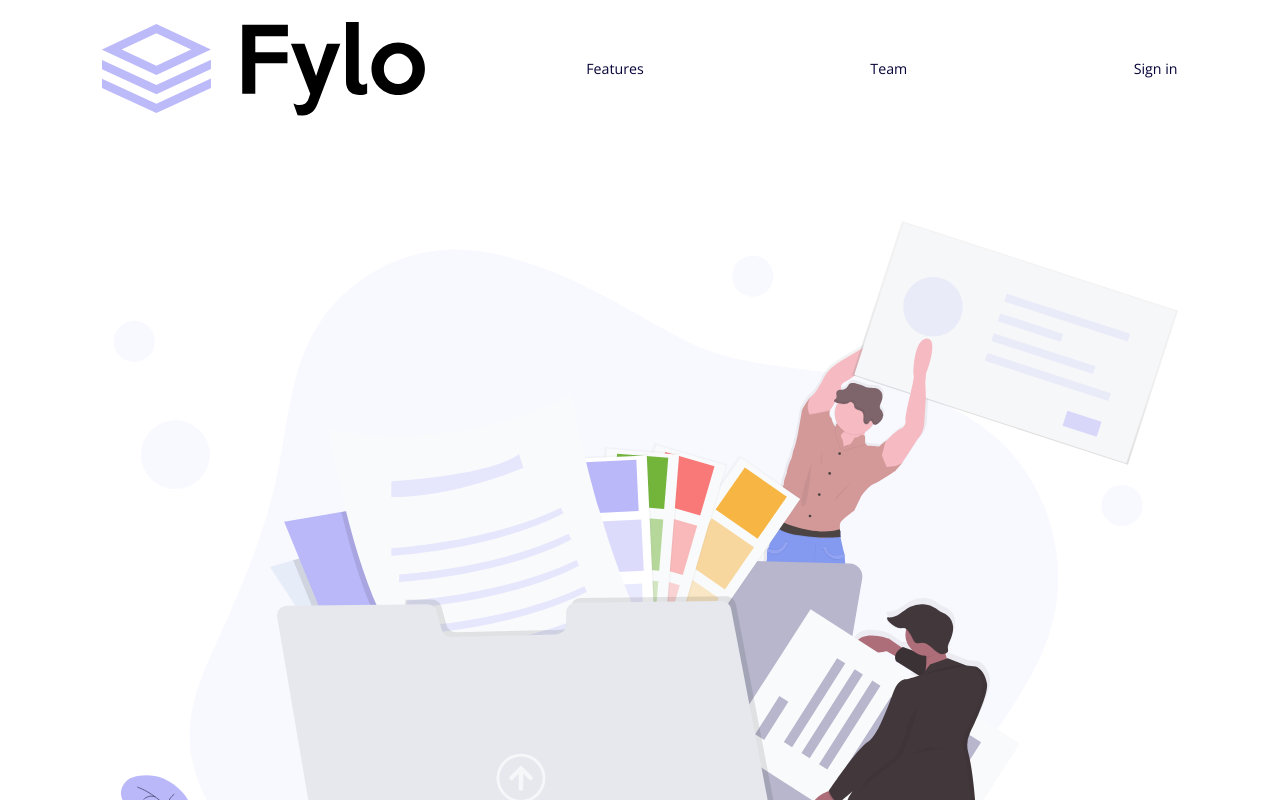
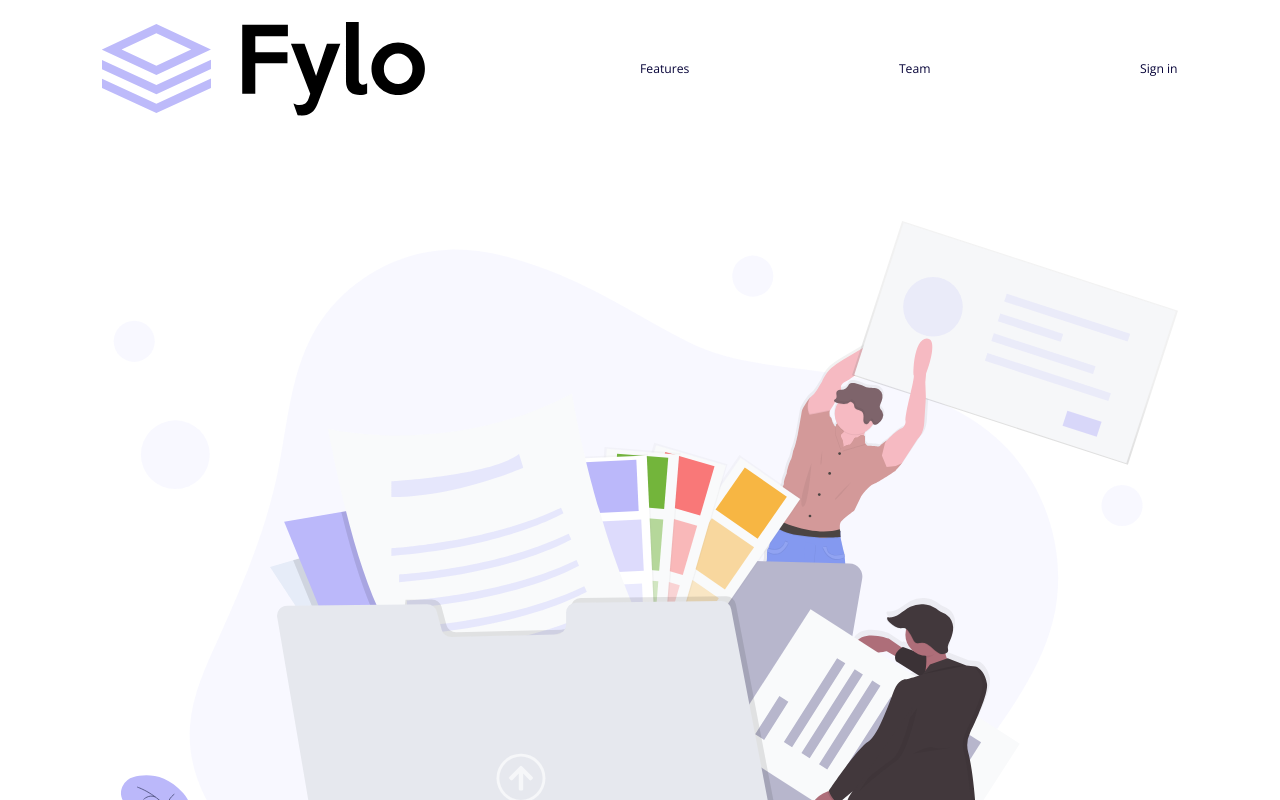
Before and after one commit to millerarocha/fylos-web-page, a plain HTML site: page index.html in a window 1280 px wide. Shown: the top 800 px of the page. Drawn offline with nearby package versions, Linux system fonts and the light colour scheme.

```diff
--- a/assets/styles/styles.css
+++ b/assets/styles/styles.css
@@ -35,11 +35,11 @@ body{
 .menu{
     display: flex;
     justify-content: space-between;
-    width: 55%;
+    width: 50%;
     list-style: none;
 }
 .menu__item{
-    font-size: 1.4rem;
+    font-size: 1.2rem;
     font-weight: 500;
     line-height: 1.4rem;
     color: var(--very-dark-blue);
@@ -149,7 +149,7 @@ body{
     padding: 5px 0;
     text-decoration: none;
     color: var(--moderate-cyan);
-    border-bottom: 1px solid var(--moderate-cyan);
+    border-bottom: 1.5px solid var(--moderate-cyan);
     font-size: 1.2rem;
     font-weight: 500;
     line-height: 1.2rem;
```
